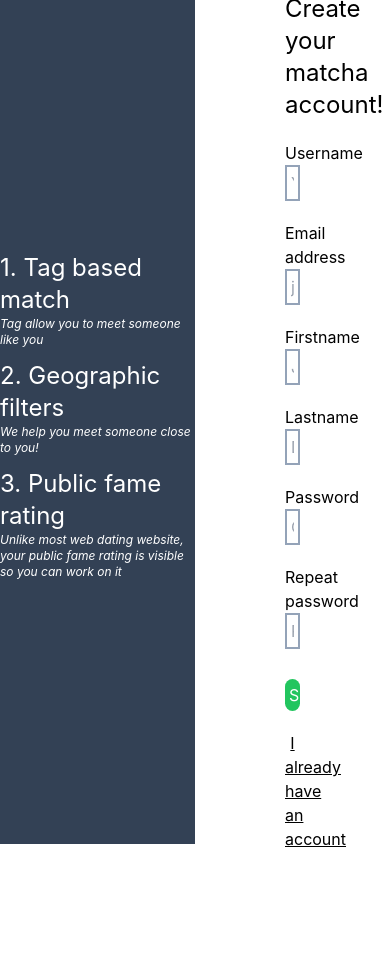
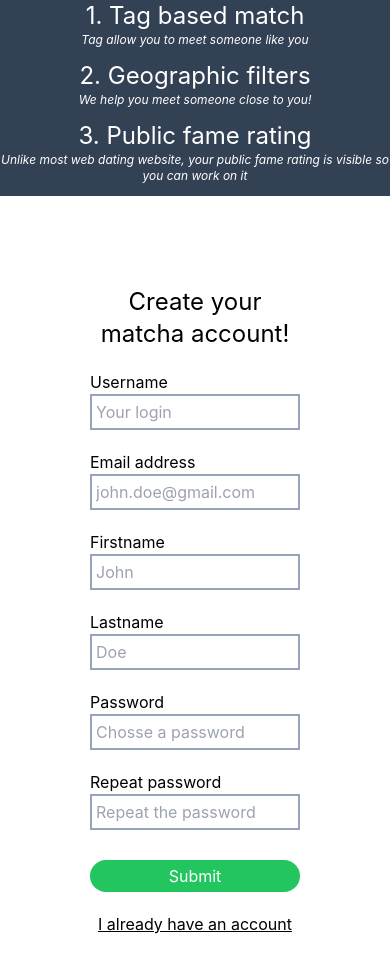
Before and after one commit to thi-nguy/matcha, a React (Create React App) app in the folder frontend/: page /signup in a window 390 px wide. Shown: the top 972 px of the page. Before the commit the page ends 851 px from the top, so only its background shows below. Built offline with nearby package versions, Linux system fonts and the light colour scheme.

Commit message:
fix(frontends): responsive signup page #12

```diff
--- a/frontend/src/pages/signup.tsx
+++ b/frontend/src/pages/signup.tsx
@@ -39,15 +39,15 @@ const SignupPage = () => {
   }
 
   return (
-    <div className='flex h-screen'>
-      <div className='w-6/12 bg-slate-700 text-white justify-center items-center flex flex-col text-left'>
+    <div className='md:flex h-screen'>
+      <div className='text-center md:text-left md:w-6/12 bg-slate-700 text-white justify-center items-center flex flex-col'>
         <div>
           {dataListBenefit.map((benefit: { title: string, subtitle: string }, index) => {
             return (<ListElementHighlight number={index + 1} title={benefit.title} subtitle={benefit.subtitle} />)
           })}
         </div>
       </div>
-      <div className='w-6/12 justify-center flex flex-col p-20'>
+      <div className='md:w-6/12 justify-center flex flex-col p-20'>
         <Title value='Create your matcha account!'/>
         <TextInput title='Username' placeholder='Your login' value={username} onChange={setUsername}/>
         <TextInput title='Email address' placeholder='john.doe@gmail.com' value={email} onChange={setEmail}/>
```
